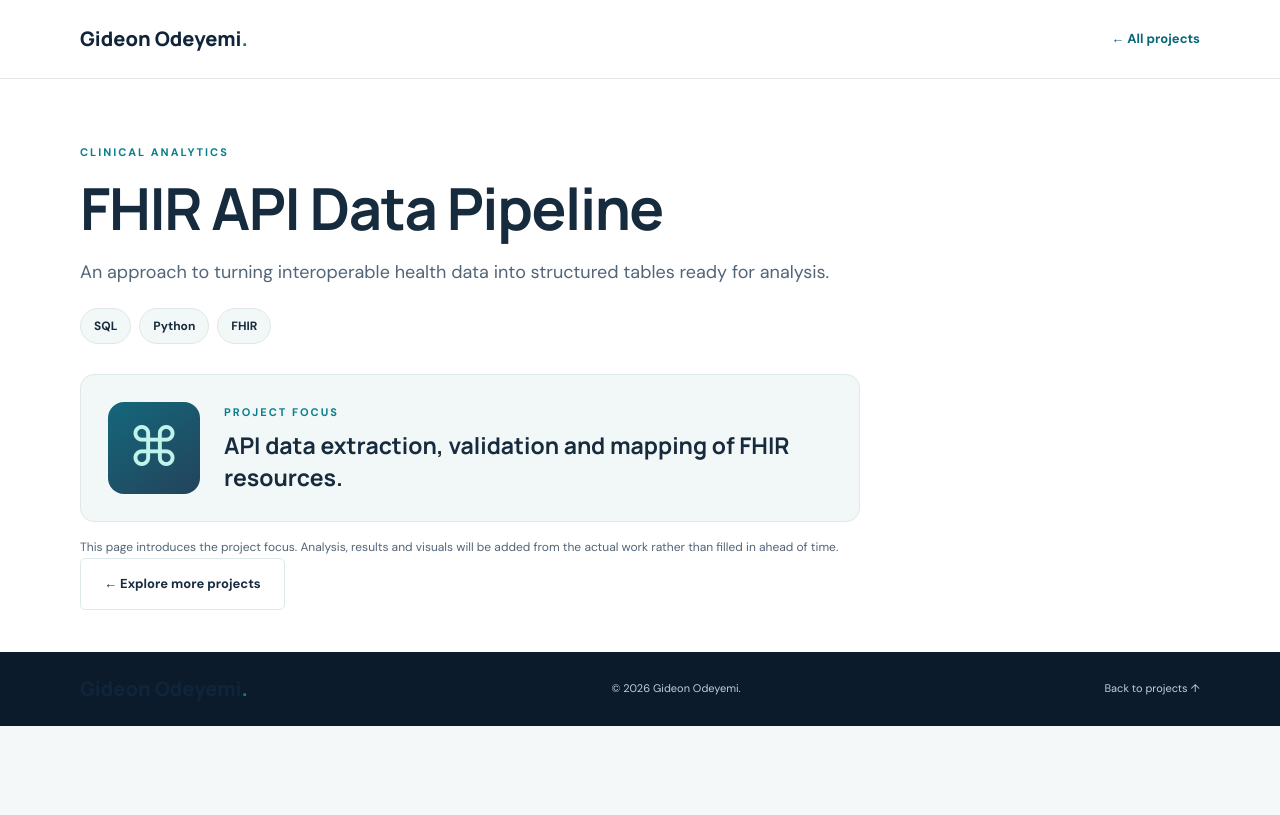
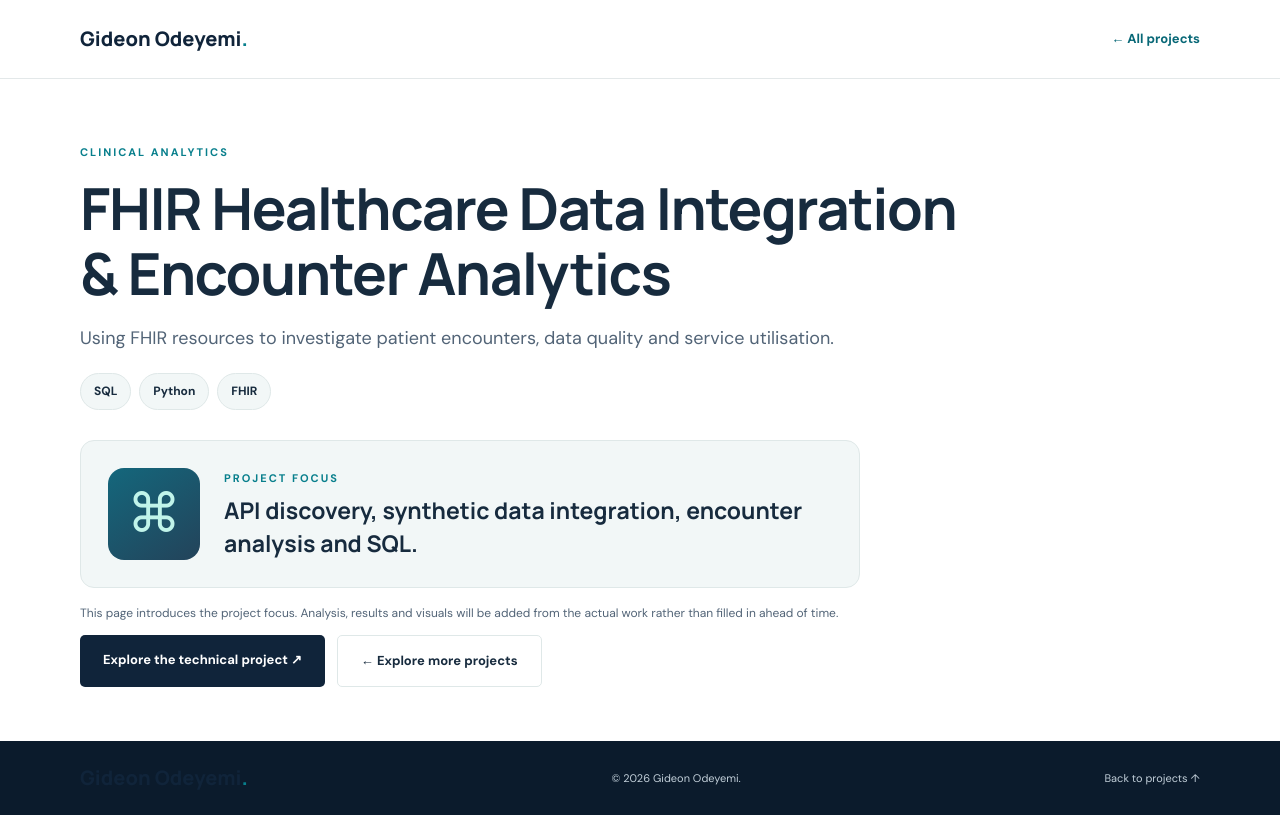
Before and after one commit to Gideon-dataai/gideon-odeyemi-portfolio, a plain HTML site: page projects/fhir-api-data-pipeline/index.html in a window 1280 px wide. Drawn offline with Linux system fonts and the light colour scheme.

Commit message:
Align FHIR portfolio card with new encounter analytics project

```diff
--- a/projects/fhir-api-data-pipeline/index.html
+++ b/projects/fhir-api-data-pipeline/index.html
@@ -6,8 +6,8 @@
 <meta name="color-scheme" content="light dark">
 <meta name="theme-color" media="(prefers-color-scheme: light)" content="#ffffff">
 <meta name="theme-color" media="(prefers-color-scheme: dark)" content="#101b2b">
-<meta name="description" content="FHIR API Data Pipeline: An approach to turning interoperable health data into structured tables ready for analysis.">
-<title>FHIR API Data Pipeline | Gideon Odeyemi</title>
+<meta name="description" content="FHIR Healthcare Data Integration & Encounter Analytics: Using FHIR resources to investigate patient encounters, data quality and service utilisation.">
+<title>FHIR Healthcare Data Integration & Encounter Analytics | Gideon Odeyemi</title>
 <link rel="preconnect" href="https://fonts.googleapis.com">
 <link rel="preconnect" href="https://fonts.gstatic.com" crossorigin>
 <link href="https://fonts.googleapis.com/css2?family=DM+Sans:wght@400;500;600;700;800&family=Manrope:wght@400;500;600;700;800&display=swap" rel="stylesheet">
@@ -22,12 +22,12 @@
 </div></header>
 <main>
 <section class="case-intro simple-intro"><div class="container">
-<p class="eyebrow">CLINICAL ANALYTICS</p><h1>FHIR API Data Pipeline</h1><p class="case-lead">An approach to turning interoperable health data into structured tables ready for analysis.</p>
+<p class="eyebrow">CLINICAL ANALYTICS</p><h1>FHIR Healthcare Data Integration & Encounter Analytics</h1><p class="case-lead">Using FHIR resources to investigate patient encounters, data quality and service utilisation.</p>
 <div class="case-tags"><span>SQL</span><span>Python</span><span>FHIR</span></div>
 <div class="mini-concept">
 <div class="mini-mark" aria-hidden="true">⌘</div>
-<div><p class="eyebrow">PROJECT FOCUS</p><h2>API data extraction, validation and mapping of FHIR resources.</h2></div>
+<div><p class="eyebrow">PROJECT FOCUS</p><h2>API discovery, synthetic data integration, encounter analysis and SQL.</h2></div>
 </div>
 <p class="case-annotation">This page introduces the project focus. Analysis, results and visuals will be added from the actual work rather than filled in ahead of time.</p>
-<a class="button button-outline" href="../../index.html#projects">← Explore more projects</a>
+<div class="case-actions"><a class="button button-primary" href="https://github.com/Gideon-dataai/Clinical-Operations-Data-Analysis/tree/main/fhir-healthcare-data-analytics/" target="_blank" rel="noopener noreferrer">Explore the technical project ↗</a><a class="button button-outline" href="../../index.html#projects">← Explore more projects</a></div>
 </div></section></main><footer class="footer"><div class="container footer-content"><a href="../../index.html" class="logo">Gideon Odeyemi<span>.</span></a><p>© <span id="year"></span> Gideon Odeyemi.</p><a href="../../index.html#projects">Back to projects ↑</a></div></footer><script src="../../js/main.js" defer></script></body></html>
```
Also changed, not shown: index.html (+3 -3 lines).
